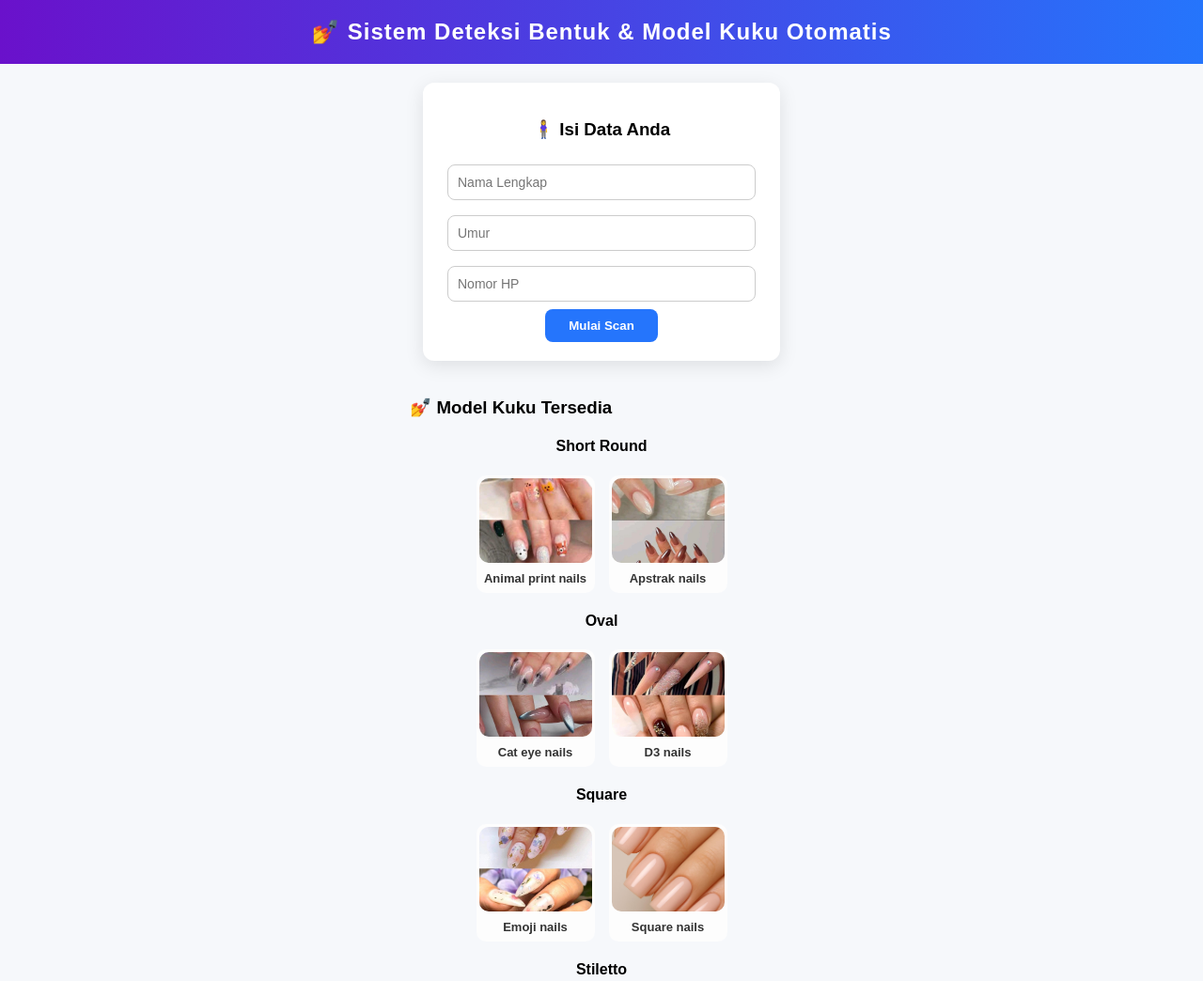
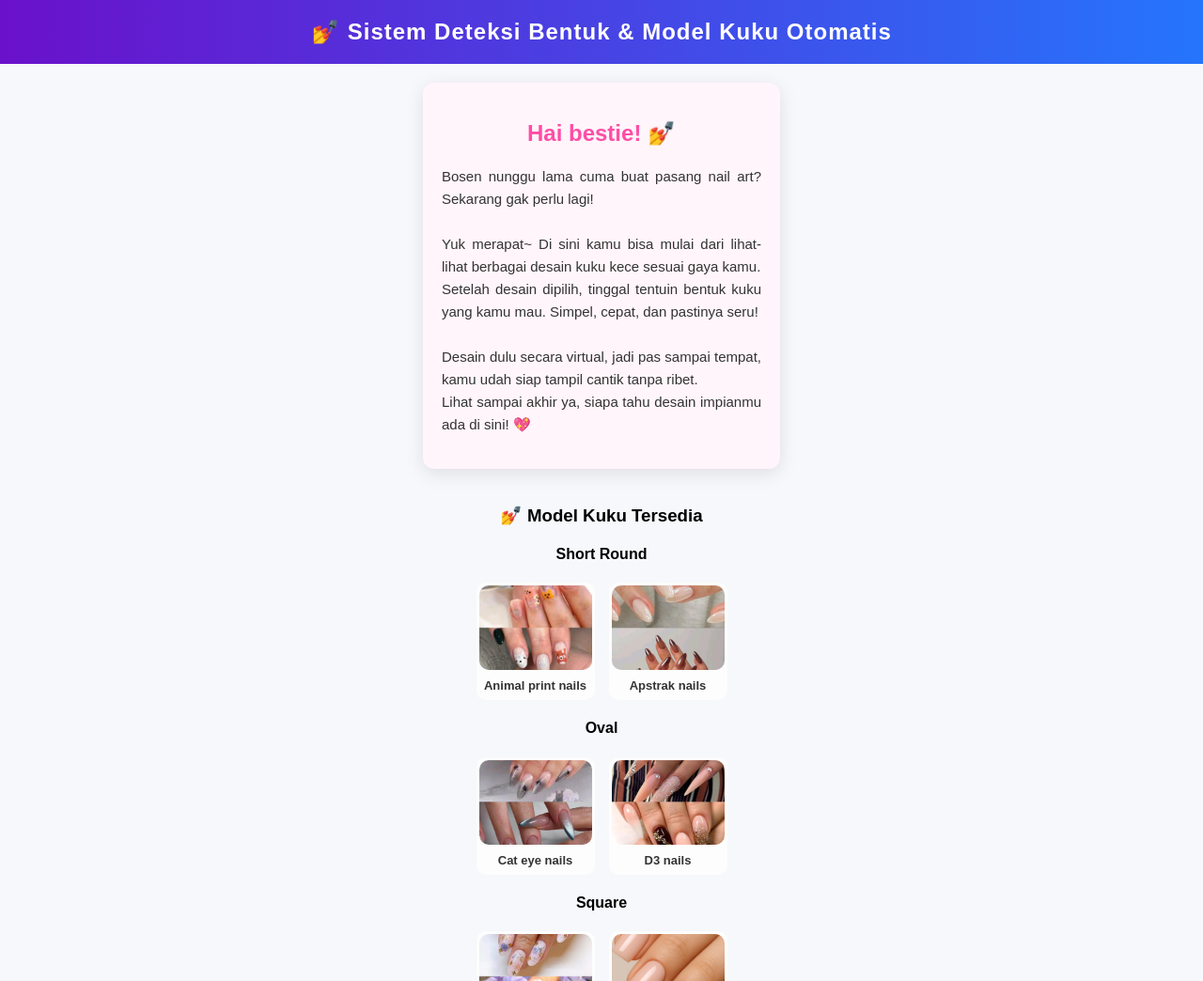
Before and after one commit to ferdi-commerce/deteksi-kuku, a plain HTML site: page index.html in a window 1280 px wide. Shown: the top 1044 px of the page at 94% size. Drawn offline with Linux system fonts and the light colour scheme.

Commit message:
Update index.html

```diff
--- a/index.html
+++ b/index.html
@@ -156,7 +156,26 @@
   <header>💅 Sistem Deteksi Bentuk & Model Kuku Otomatis</header>
 
   <div class="container">
-    <!-- FORM DATA PENGGUNA -->
+    <!-- 🩷 PROMOSI / PEMBUKA -->
+    <section id="intro" class="card" style="background:#fff5fa;">
+      <h2 style="color:#ff4da6;">Hai bestie! 💅</h2>
+      <p style="font-size:15px; color:#333; line-height:1.6; text-align:justify;">
+        Bosen nunggu lama cuma buat pasang nail art? Sekarang gak perlu lagi!<br><br>
+        Yuk merapat~ Di sini kamu bisa mulai dari lihat-lihat berbagai desain kuku kece sesuai gaya kamu.<br>
+        Setelah desain dipilih, tinggal tentuin bentuk kuku yang kamu mau. Simpel, cepat, dan pastinya seru!<br><br>
+        Desain dulu secara virtual, jadi pas sampai tempat, kamu udah siap tampil cantik tanpa ribet.<br>
+        Lihat sampai akhir ya, siapa tahu desain impianmu ada di sini! 💖
+      </p>
+    </section>
+
+    <!-- 🌈 Semua Model Kuku Sebelum Scan -->
+    <div id="modelsPreview">
+      <h3 style="text-align:center;">💅 Model Kuku Tersedia</h3>
+      <div id="allModels"></div>
+    </div>
+
+
+    <!-- 🧍‍♀️ FORM LOGIN -->
     <form id="userForm">
       <h3>🧍‍♀️ Isi Data Anda</h3>
       <input type="text" id="name" placeholder="Nama Lengkap" required><br>
@@ -164,12 +183,6 @@
       <input type="tel" id="phone" placeholder="Nomor HP" required><br>
       <button type="submit">Mulai Scan</button>
     </form>
-
-    <!-- 🌈 Semua Model Kuku Sebelum Scan -->
-    <div id="modelsPreview">
-      <h3>💅 Model Kuku Tersedia</h3>
-      <div id="allModels"></div>
-    </div>
 
     <!-- KAMERA SCANNER -->
     <div id="scanner" class="card" style="display:none;">
```
